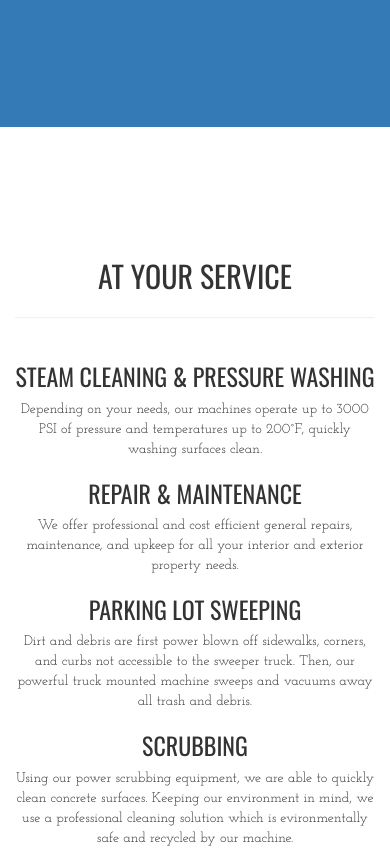
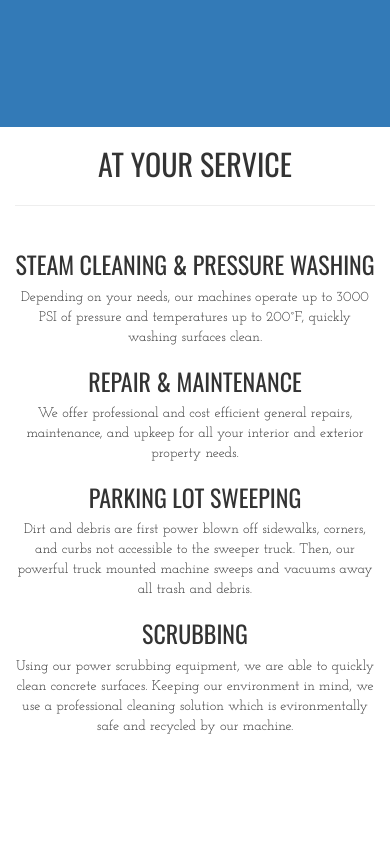
Before and after one commit to vincentvpham/dayandnightpm, a plain HTML site: page index.html in a window 390 px wide. Shown: the part 960-1812 px from the top of the page. Drawn offline with nearby package versions, Linux system fonts and the light colour scheme.

Commit message:
fix for small screens pushing text into previous section

```diff
--- a/index.html
+++ b/index.html
@@ -58,7 +58,7 @@
     </section>
 
     <section id="services" class="fill">
-      <div class="vertical-center">
+      <div class="vertical-center responsive-fill">
         <div class="container">
           <div class="text-center">
             <h2 class="section-heading">At Your Service</h2>
@@ -88,7 +88,7 @@
             <div class="text-center col-md-6">
               <div class="service">
                 <h3>Scrubbing</h3>
-                <p>Using our power scrubbing equipment, we are able to quickly clean concrete surfaces. Keeping our environment in mind, we use a professional cleaning solution which is evironmentally safe and recycled by our machine.</p>
+                <p>Using our power scrubbing equipment, we are able to quickly clean concrete surfaces. Keeping our environment in mind, we use a professional cleaning solution which is evironmentally safe and recycled by our machine.</p><br>
               </div>
             </div>
           </div>
@@ -98,7 +98,7 @@
 
     <section id="contact" class="bg-primary fill">
       <div class="container vertical-center">
-        <div class="row">
+        <div class="row container">
           <div class="text-center">
             <h2 class="section-heading">Let's Chat!</h2>
             <hr>
--- a/style.css
+++ b/style.css
@@ -77,14 +77,17 @@ header .header-content {
   }
 }
 
-.contact {
-  padding: 25px;
+@media (max-width: 480px) {
+  .responsive-fill {
+    width: 100%;
+    min-height: 100%;
+    height: 100%;
+  }
 }
 
 .footer {
   bottom: 0;
   width: 100%;
-  /* Set the fixed height of the footer here */
   height: 60px;
   background-color: black;
   color: white;
@@ -108,5 +111,5 @@ header .header-content {
   width: 100%;
   min-height: 100%;
   height: 100%;
-
+  display: inline-block;
 }
```
